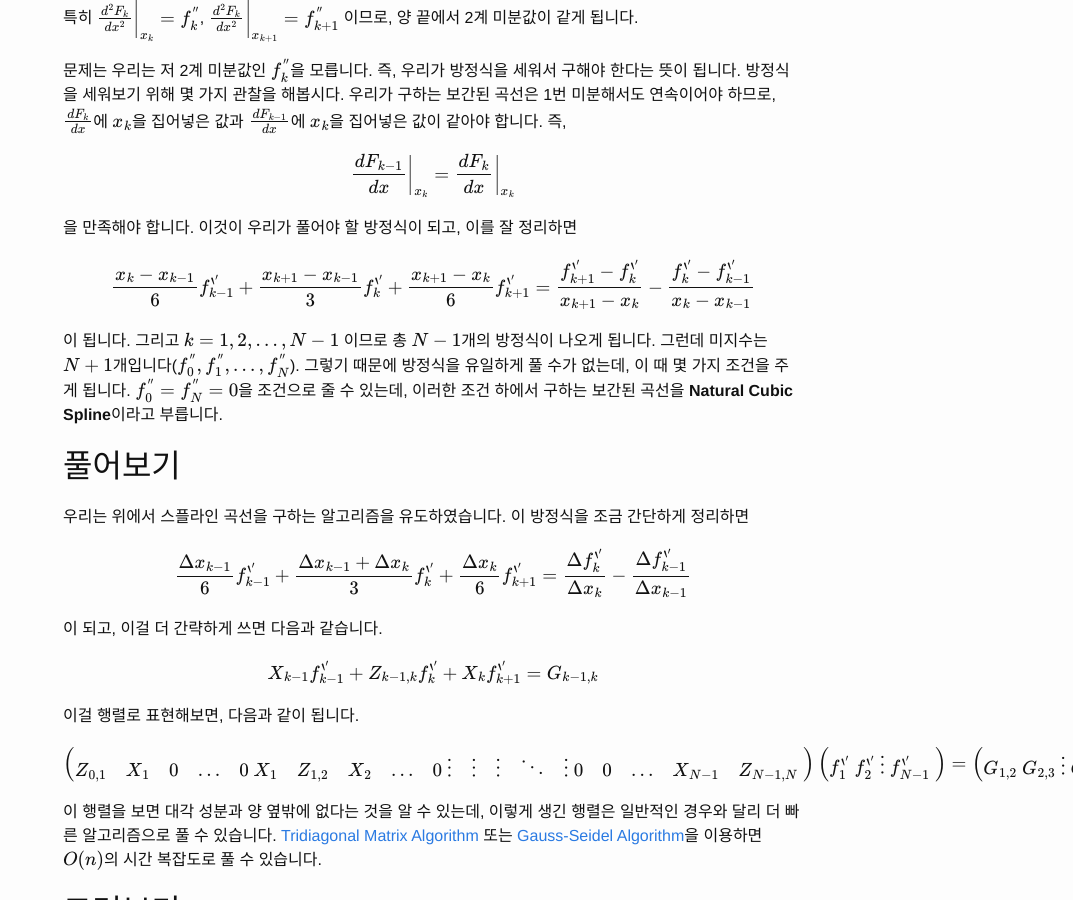
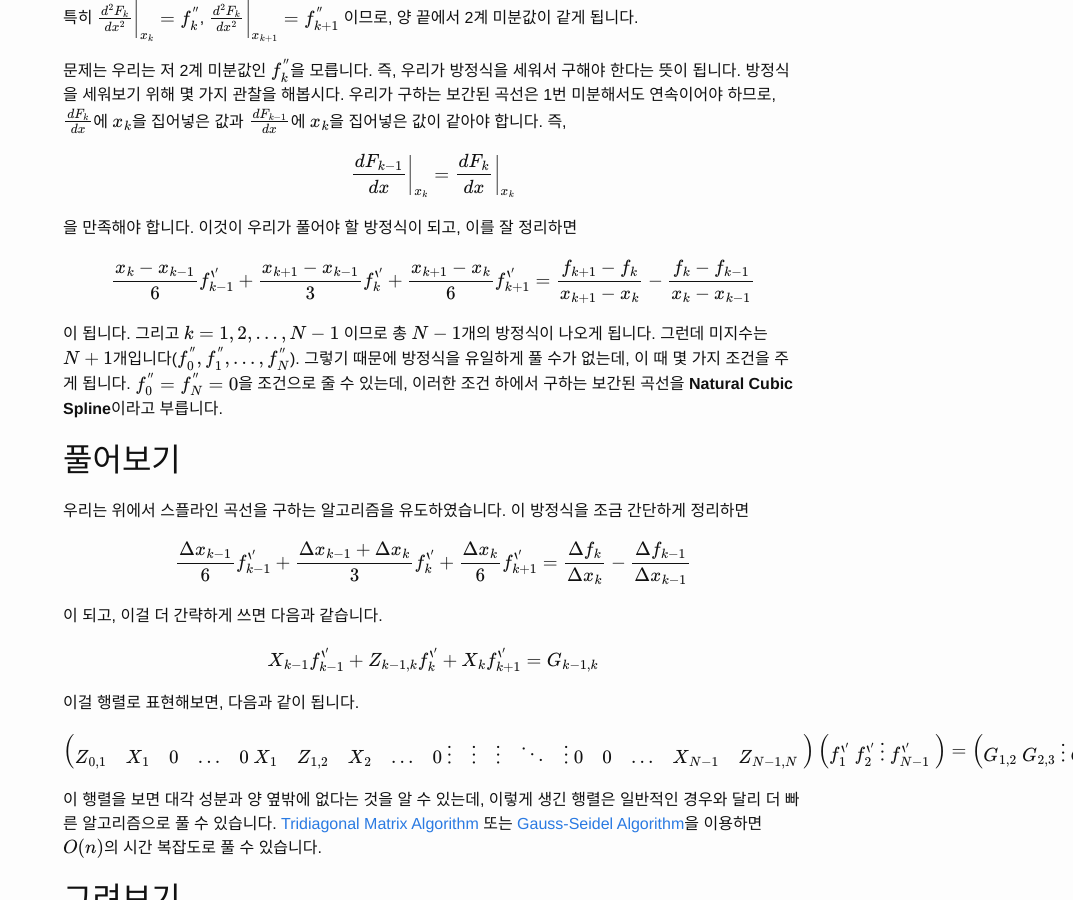
Before and after one commit to helloworldpark/helloworldpark.github.com, a Jekyll site: the page built from _posts/2016-12-18-Spline.md, in a window 1280 px wide and 900 px high, scrolled down 2025 px. Shown: the whole window, without its empty margins (207-1280 px from the left). Built offline with Jekyll 4.4.1, drawn with Linux system fonts in a browser that asks for light colours; formulas are drawn with MathJax 3; comment, search, counter and statistics services are not loaded.

```diff
--- a/_posts/2016-12-18-Spline.md
+++ b/_posts/2016-12-18-Spline.md
@@ -57,14 +57,14 @@ F_{k}{''} (x_{k+1}) &= f_{k+1}^{''} \\\
 \end{align}
 을 만족해야 합니다. 이것이 우리가 풀어야 할 방정식이 되고, 이를 잘 정리하면
 \begin{align}
-\frac{x_{k} - x_{k-1}}{6} f_{k-1}^{''} + \frac{x_{k+1} - x_{k-1}}{3} f_{k}^{''} + \frac{x_{k+1} - x_{k}}{6} f_{k+1}^{''} = \frac{f_{k+1}^{''} - f_{k}^{''}}{x_{k+1} - x_{k}} - \frac{f_{k}^{''} - f_{k-1}^{''}}{x_{k} - x_{k-1}}
+\frac{x_{k} - x_{k-1}}{6} f_{k-1}^{''} + \frac{x_{k+1} - x_{k-1}}{3} f_{k}^{''} + \frac{x_{k+1} - x_{k}}{6} f_{k+1}^{''} = \frac{f_{k+1} - f_{k}}{x_{k+1} - x_{k}} - \frac{f_{k} - f_{k-1}}{x_{k} - x_{k-1}}
 \end{align}
 이 됩니다. 그리고 $$k = 1,2,...,N-1$$ 이므로 총 $$N-1$$개의 방정식이 나오게 됩니다. 그런데 미지수는 $$N+1$$개입니다($$f_{0}^{''},f_{1}^{''},...,f_{N}^{''}$$). 그렇기 때문에 방정식을 유일하게 풀 수가 없는데, 이 때 몇 가지 조건을 주게 됩니다. $$f_{0}^{''} = f_{N}^{''} = 0$$을 조건으로 줄 수 있는데, 이러한 조건 하에서 구하는 보간된 곡선을 **Natural Cubic Spline**이라고 부릅니다.
 
 ## 풀어보기
 우리는 위에서 스플라인 곡선을 구하는 알고리즘을 유도하였습니다. 이 방정식을 조금 간단하게 정리하면
 \begin{align}
-\frac{\Delta x_{k-1}}{6} f_{k-1}^{''} + \frac{\Delta x_{k-1} + \Delta x_{k}}{3} f_{k}^{''} + \frac{\Delta x_{k}}{6} f_{k+1}^{''} = \frac{\Delta f_{k}^{''}}{\Delta x_{k}} - \frac{\Delta f_{k-1}^{''}}{\Delta x_{k-1}}
+\frac{\Delta x_{k-1}}{6} f_{k-1}^{''} + \frac{\Delta x_{k-1} + \Delta x_{k}}{3} f_{k}^{''} + \frac{\Delta x_{k}}{6} f_{k+1}^{''} = \frac{\Delta f_{k}}{\Delta x_{k}} - \frac{\Delta f_{k-1}}{\Delta x_{k-1}}
 \end{align}
 
 이 되고, 이걸 더 간략하게 쓰면 다음과 같습니다.
```
